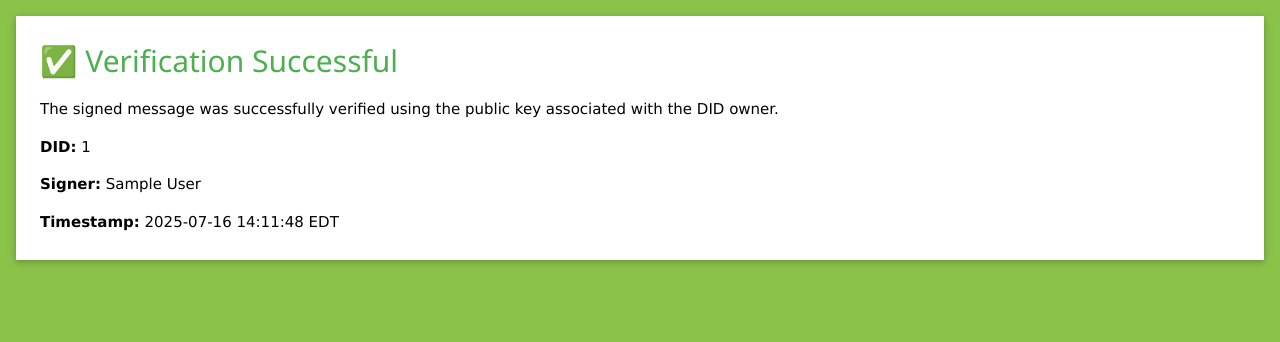
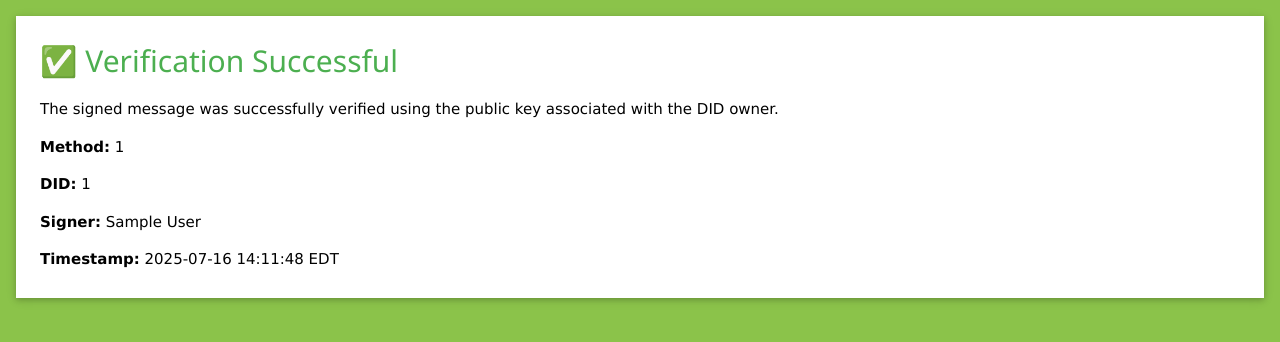
Before and after one commit to VerifiedPress/press-id-badge, a PHP site: page /error/error-success.php in a window 1280 px wide. Shown: the top 342 px of the page. Run offline with PHP 8.4, Linux system fonts and the light colour scheme; the visitor is signed in with stand-in values (Sample User, id 1).

Commit message:
add method field

```diff
--- a/public/error/error-success.php
+++ b/public/error/error-success.php
@@ -14,6 +14,7 @@ if (session_status() === PHP_SESSION_NONE) {
   <div class="w3-container w3-card w3-margin w3-padding-large w3-white">
     <h2 class="w3-text-green">✅ Verification Successful</h2>
     <p>The signed message was successfully verified using the public key associated with the DID owner.</p>
+    <p><b>Method:</b> <?php echo $_SESSION['method']; ?></p>
     <p><b>DID:</b> <?php echo $_SESSION['did']; ?></p>
     <p><b>Signer:</b> <?php echo $_SESSION['name']; ?></p>
     <p><b>Timestamp:</b> <?php echo (new DateTime('now', new DateTimeZone('America/New_York')))->format('Y-m-d H:i:s T'); ?></p>
```
